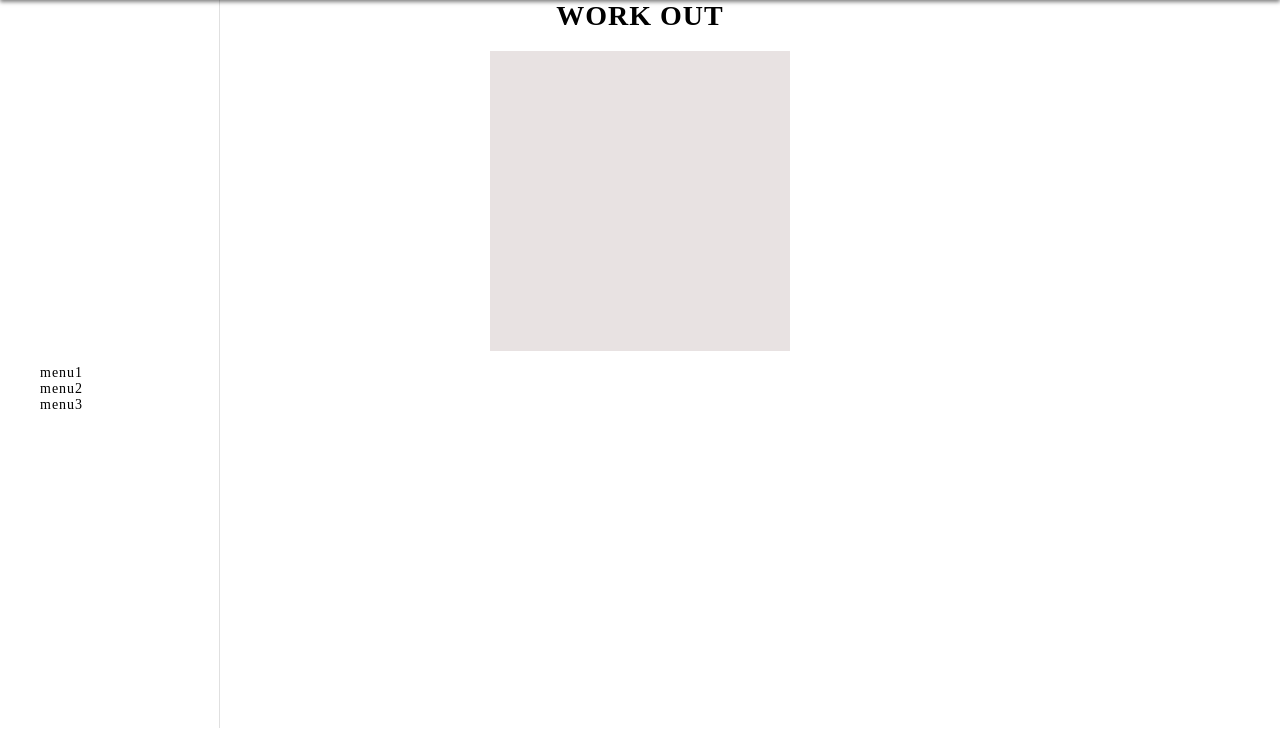
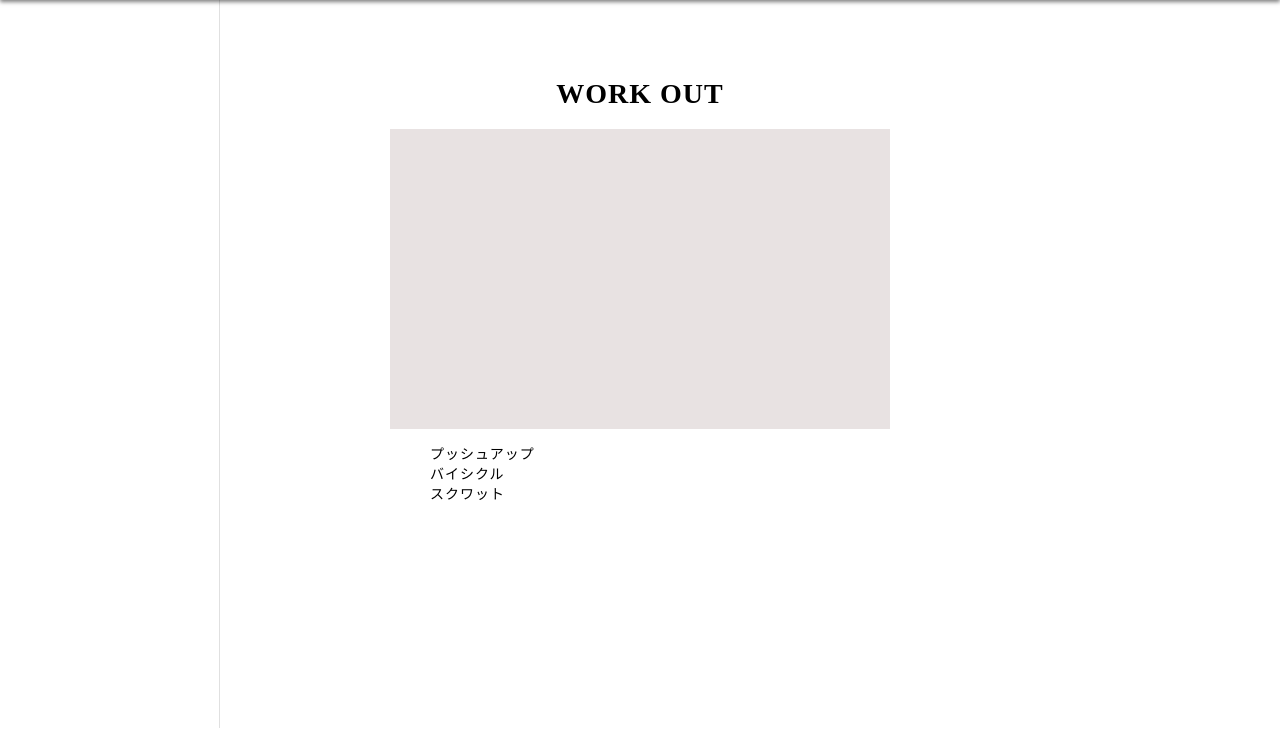
Before and after one commit to pixcelo/workout, a PHP site: page / in a window 1280 px wide. Shown: the part 72-815 px from the top of the page. Run offline with PHP 8.4, Linux system fonts and the light colour scheme.

Commit message:
css追記

```diff
--- a/assets/css/style.css
+++ b/assets/css/style.css
@@ -60,7 +60,11 @@ body {
 .viewContainer {
   background-color: #e8e2e2;
   height: 300px;
-  width: 300px;
+  width: 500px;
+}
+
+.mainContainer {
+  margin-top: 150px;
 }
 
 .mainContainer h1 {
@@ -71,6 +75,11 @@ body {
   margin: 0 auto;
 }
 
+.menuContainer {
+  width: 500px;
+  margin: 0 auto;
+}
+
 .menuContainer ul {
   list-style: none;
 }
--- a/index.php
+++ b/index.php
@@ -34,9 +34,9 @@
       <div class="viewContainer"></div>
       <div class="menuContainer">
           <ul>
-            <li>menu1</li>
-            <li>menu2</li>
-            <li>menu3</li>
+            <li>プッシュアップ</li>
+            <li>バイシクル</li>
+            <li>スクワット</li>
           </ul>
       </div>
     <main>
```
Also changed, not shown: README.md.
